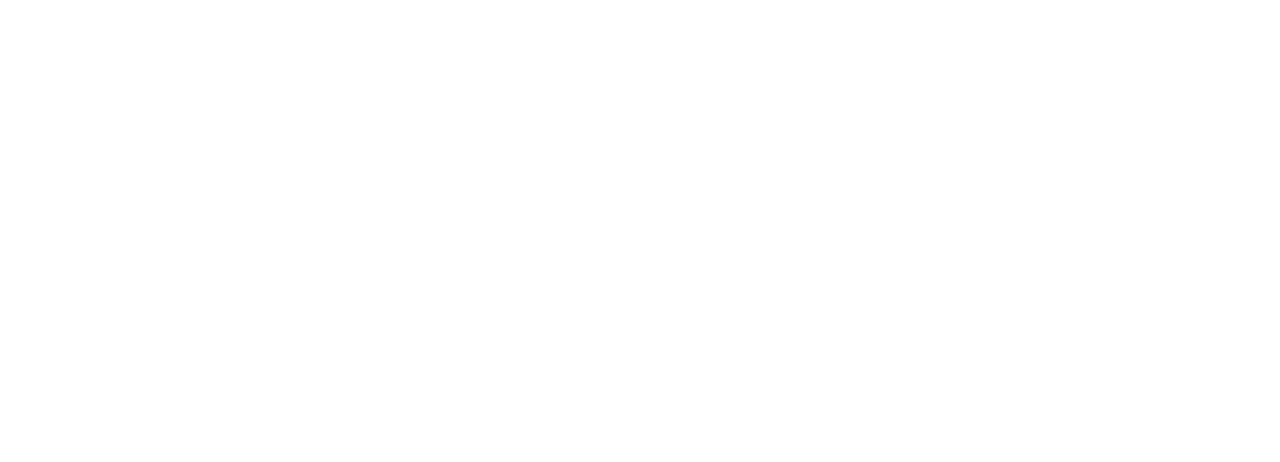
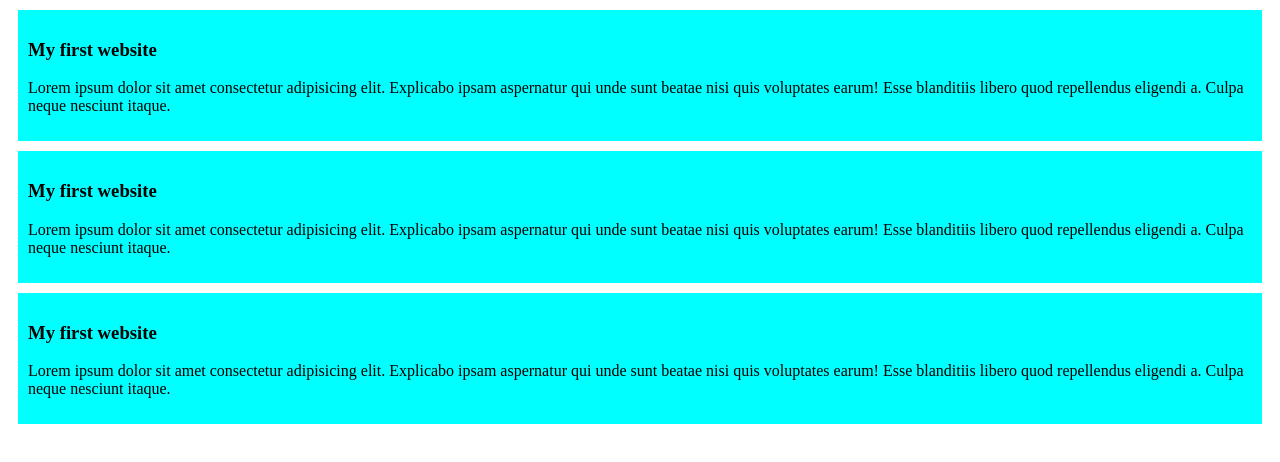
Before and after one commit to Tajrina-03/my-first-git-repo, a plain HTML site: page index.html in a window 1280 px wide. Drawn offline with Linux system fonts and the light colour scheme.

Commit message:
added the second blog

```diff
--- a/index.html
+++ b/index.html
@@ -5,10 +5,31 @@
     <meta charset="UTF-8">
     <meta name="viewport" content="width=device-width, initial-scale=1.0">
     <title>My first ever git repo</title>
+    <link rel="stylesheet" href="style.css">
 </head>
 
 <body>
-
+    <div>
+    <h3>My first website</h3>
+    <p>Lorem ipsum dolor sit amet consectetur adipisicing elit.
+         Explicabo ipsam aspernatur qui
+        unde sunt beatae nisi quis voluptates earum!
+         Esse blanditiis libero quod repellendus eligendi a. Culpa neque nesciunt itaque.</p>
+    </div>
+    <div>
+    <h3>My first website</h3>
+    <p>Lorem ipsum dolor sit amet consectetur adipisicing elit.
+         Explicabo ipsam aspernatur qui
+        unde sunt beatae nisi quis voluptates earum!
+         Esse blanditiis libero quod repellendus eligendi a. Culpa neque nesciunt itaque.</p>
+    </div>
+    <div>
+    <h3>My first website</h3>
+    <p>Lorem ipsum dolor sit amet consectetur adipisicing elit.
+         Explicabo ipsam aspernatur qui
+        unde sunt beatae nisi quis voluptates earum!
+         Esse blanditiis libero quod repellendus eligendi a. Culpa neque nesciunt itaque.</p>
+    </div>
 </body>
 
 </html>
--- /dev/null
+++ b/style.css
@@ -0,0 +1,5 @@
+div{
+    background-color: aqua;
+    padding: 10px;
+    margin: 10px;
+}
```
